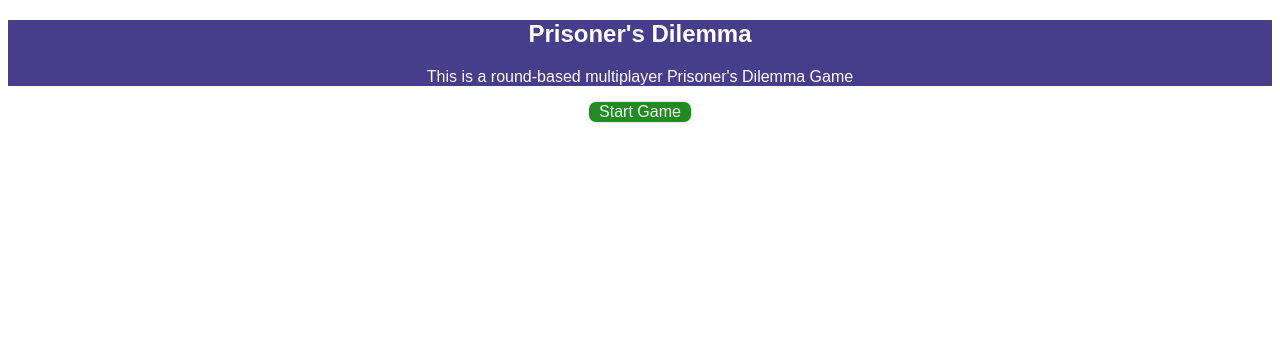
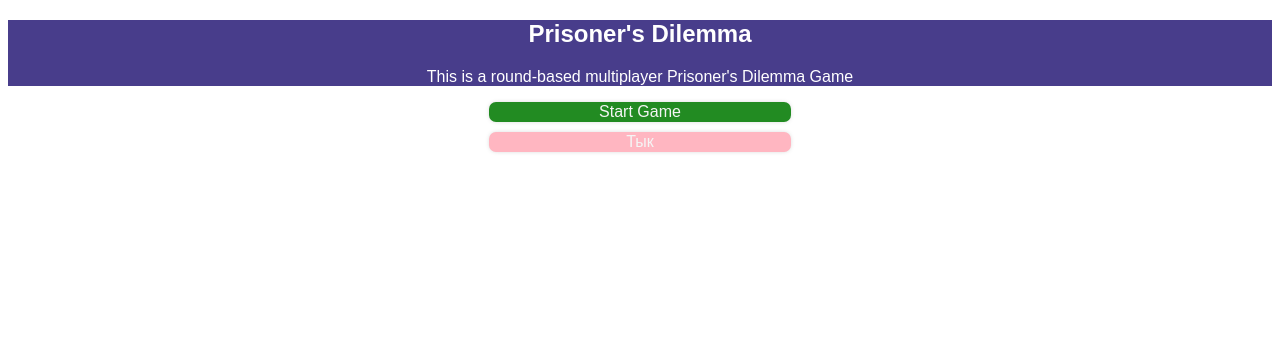
Before and after one commit to d4shkr/Prisoners-Dilemma, a PHP site: page / in a window 1280 px wide. Shown: the top 346 px of the page. Run offline with PHP 8.4, Linux system fonts and the light colour scheme; some libraries are stand-ins or nearby versions.

Commit message:
add db, playing with css

```diff
--- a/app/css/style.css
+++ b/app/css/style.css
@@ -18,7 +18,7 @@ header {
     margin: auto;
   }
 
-div.for-butn{
+div.for-button{
     text-align: center;
 }
 
@@ -30,7 +30,7 @@ div.button {
     cursor: pointer;
     box-shadow: 0 0 5px -1px rgba(0,0,0,0.2);
     vertical-align:middle;
-    width: 100px;
+    width: 300px;
     text-align: center;
 }
 
@@ -39,3 +39,8 @@ div.button {
     margin: auto;
     background-color:forestgreen;
 }
+
+#beb {
+    margin: 10px auto;
+    background-color:lightpink;
+}
--- a/app/css/style_dilemma.css
+++ b/app/css/style_dilemma.css
@@ -42,6 +42,7 @@
 }
 
 div.button {
+    font-family: Arial, Helvetica, sans-serif;
     display: inline-block;
     color:whitesmoke;
     border: 1px solid transparent;
--- a/app/game.php
+++ b/app/game.php
@@ -159,6 +159,8 @@ class ActionButtons
 
 */
 
+// { game_id : [player1_id, player2_id, [player1_score_cumulative], [player2_score_cumulative], player1_current_choice, player2_current_choice]} // choices
+
 // Две таблицы
 // 1-я: id Игры и json объекта класса Game => ('gameid', 'json')
 // 2-я для игроков: id игрока в конкретной игре (по нему будем доставать пару [game id, номер игрока]) => ('playerid', {gameid: ..., player: 1 or 2})
--- a/app/index.php
+++ b/app/index.php
@@ -8,17 +8,20 @@
         "width=device-width, initial-scale=1.0" />
     <title>Prisoner's dilemma</title>
     <link rel="stylesheet" href="css/style.css">
+
+    <!--Linking of jQuery file using CDN-->
+    <script src=”https://ajax.googleapis.com/ajax/libs/jquery/3.6.0/jquery.min.js”></script>
 </head>
 <body>
     <header>
     <div class="main-heading">
-    <h2><span id="Prisoner's Dilemma">Prisoner's Dilemma</span></h2>
-    <p>This is a round-based multiplayer Prisoner's Dilemma Game</p>
+        <h2><span id="Prisoner's Dilemma">Prisoner's Dilemma</span></h2>
+        <p>This is a round-based multiplayer Prisoner's Dilemma Game</p>
     </div>
     </header>
-    <div class='for-butn'>
-    <div class='button' id='start_button'> Start Game </div>
-    </div>
+    <div class='for-button'> <div class='button' id='start_button'> Start Game </div> </div>
+    <script src="scripts.js"></script>
+    <div class='for-button'> <div class='button' id='beb'> Тык </div> </div>
     <script src="scripts.js"></script>
 </body>
 </html>
--- a/app/scripts.js
+++ b/app/scripts.js
@@ -1,4 +1,10 @@
 document.getElementById("start_button").addEventListener("click", () => {
+
+
+
     window.location.href="dilemma.php";
-    //window.location.replace("https://www.youtube.com/watch?v=dQw4w9WgXcQ");
 })
+
+document.getElementById("beb").addEventListener("click", () => {
+    window.location.replace("https://www.youtube.com/watch?v=dQw4w9WgXcQ");
+})
```
Also changed, not shown: app/dilemma.sql (added, +7 -0 lines).
